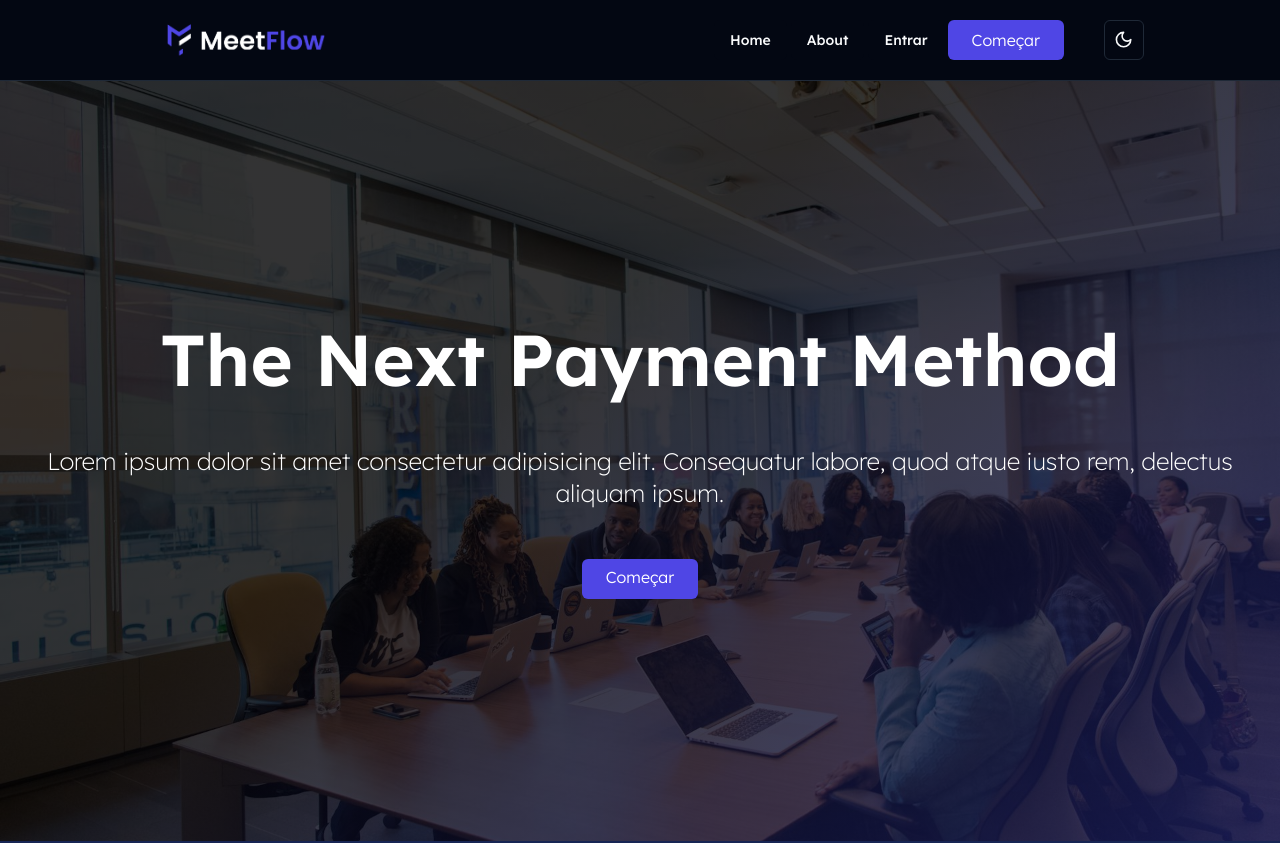
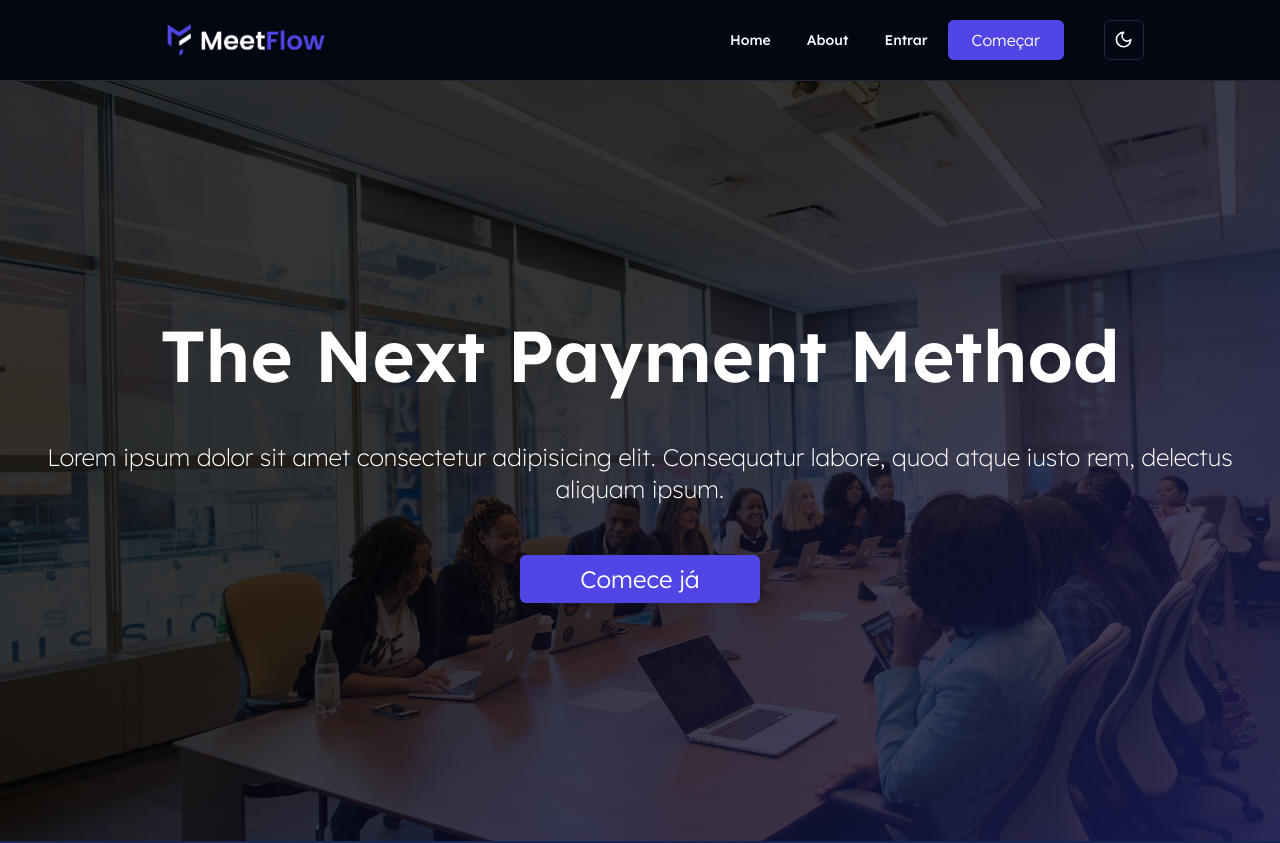
Before and after one commit to renansouz/MeetFlow-OBC, a React (Vite) app: page / in a window 1280 px wide. Shown: the top 843 px of the page. Built offline with nearby package versions, Linux system fonts and the light colour scheme.

Commit message:
adjust home main button

```diff
--- a/src/pages/Home/Home.tsx
+++ b/src/pages/Home/Home.tsx
@@ -17,10 +17,10 @@ export const Home = () => {
                         aliquam ipsum.
                     </p>
                     <Link
-                        className="bg-indigo-600  h-10 w-30 items-center justify-center rounded-md bg-background px-6 py-2 text-white"
+                        className="bg-indigo-600  h-12 w-60 items-center justify-center rounded-md bg-background px-6 py-2 text-white text-2xl"
                         to={"/cadastro"}
                     >
-                        Começar
+                        Comece já
                     </Link>
                 </BackGroundImage>
             </section>
```
